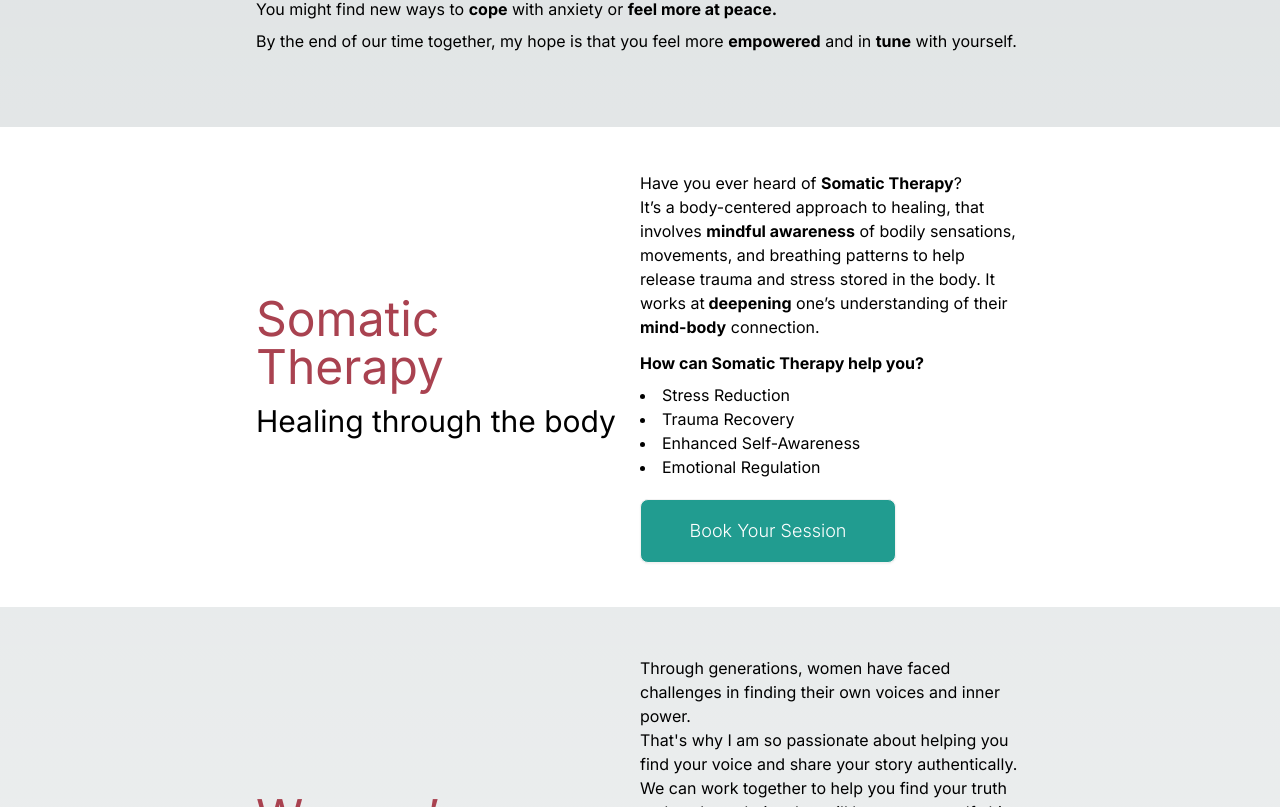
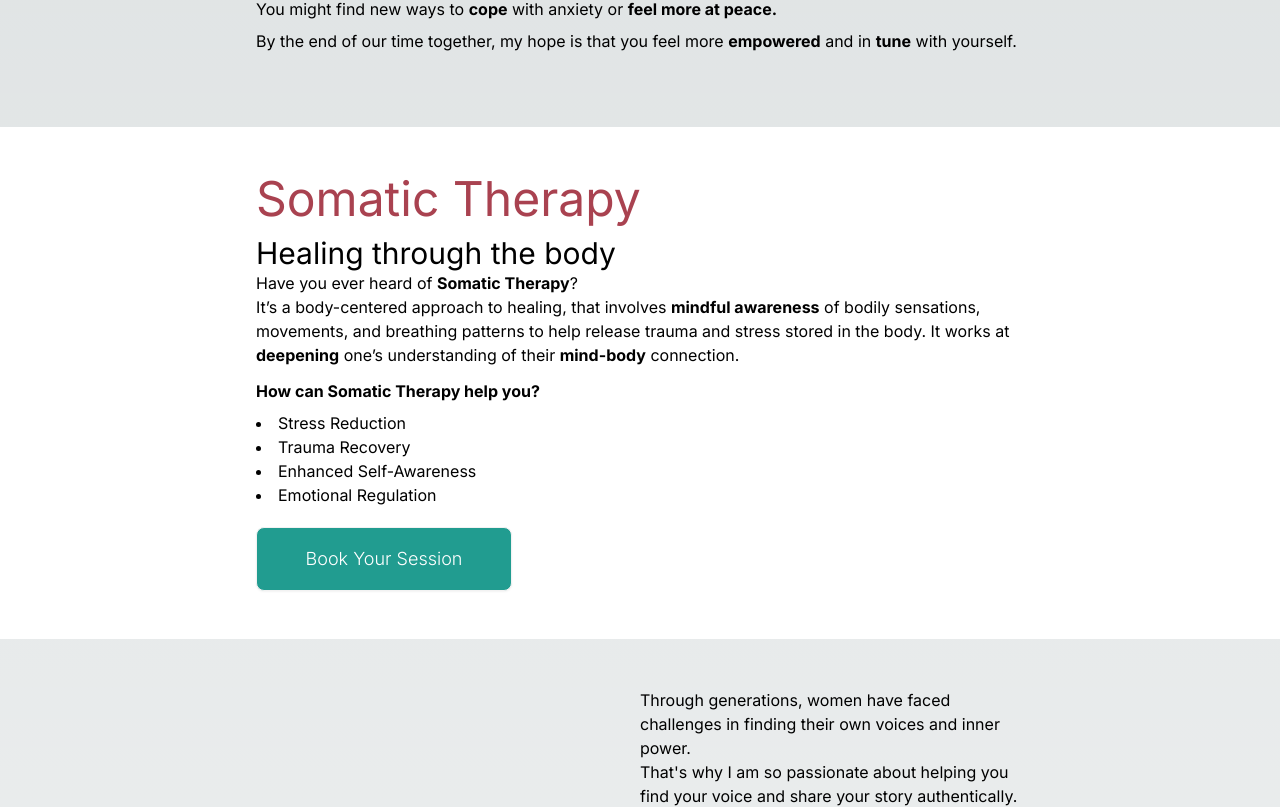
Before and after one commit to FilipaMerino/elizabethnardella, a Next.js app: page /expertise in a window 1280 px wide. Shown: the part 1053-1860 px from the top of the page. Built offline with nearby package versions, Linux system fonts and the light colour scheme.

Commit message:
Simpler code on Expertise Page - Section style in globals CSS

```diff
--- a/app/expertise/page.tsx
+++ b/app/expertise/page.tsx
@@ -5,7 +5,7 @@ const Expertise = () => {
   return (
     <div>
       <Banner src='/bannerExpertise.jpg' bannerQuote='Areas of Expertise' />
-      <section id='yourJourney' className='px-64 flex flex-col justify-center'>
+      <section id='yourJourney' className='flex-col'>
         <div>
           {/* <h1> THIS NEEDS A SEO TITLE</h1> */}
           <h2>Your Journey</h2>
@@ -39,10 +39,8 @@ const Expertise = () => {
         </div>
       </section>
 
-      <section
-        id='serviceSomaticTherapy'
-        className='px-64 bg-white h-[30rem] flex items-center '>
-        <div id='somaticTherapy' className='flex items-center'>
+      <section id='serviceSomaticTherapy' className='bg-white'>
+        <div id='somaticTherapy'>
           <div className='flex flex-col jsutify-center  flex-1'>
             <h2>
               <a href='/expertise/somatictherapy'>Somatic Therapy</a>
@@ -78,9 +76,7 @@ const Expertise = () => {
         </div>
       </section>
 
-      <section
-        id='serviceWomensCounselling'
-        className='px-64 h-[30rem] flex items-center'>
+      <section id='serviceWomensCounselling'>
         <div id='WomensCounselling' className='flex items-center'>
           <div className='flex flex-1'>
             <h2>
@@ -128,9 +124,9 @@ const Expertise = () => {
         </div>
       </section>
 
-      <section id='serviceDatingAndRelationships' className='px-64 bg-white'>
+      <section id='serviceDatingAndRelationships' className='bg-white'>
         <div id='datingAndRelationships' className='flex items-center'>
-          <div className='flex  flex-1'>
+          <div className='flex flex-1'>
             <h2>
               <a href='/expertise/datingandrelationships'>
                 Dating & Relationships
@@ -165,9 +161,7 @@ const Expertise = () => {
         </div>
       </section>
 
-      <section
-        id='serviceYouthTherapy'
-        className='px-64 h-[30rem] flex items-center'>
+      <section id='serviceYouthTherapy'>
         <div id='youthTherapy' className='flex items-center  '>
           <div className='flex  flex-1 flex-col'>
             <h2>
@@ -214,9 +208,7 @@ const Expertise = () => {
         </div>
       </section>
 
-      <section
-        id='serviceGriefAndLossTherapy'
-        className='px-64 h-[35rem] flex items-center bg-white'>
+      <section id='serviceGriefAndLossTherapy' className='bg-white'>
         <div id='griefAndLossTherapy' className='flex items-center  '>
           <div className='flex  flex-1 flex-col'>
             <h2>
```
